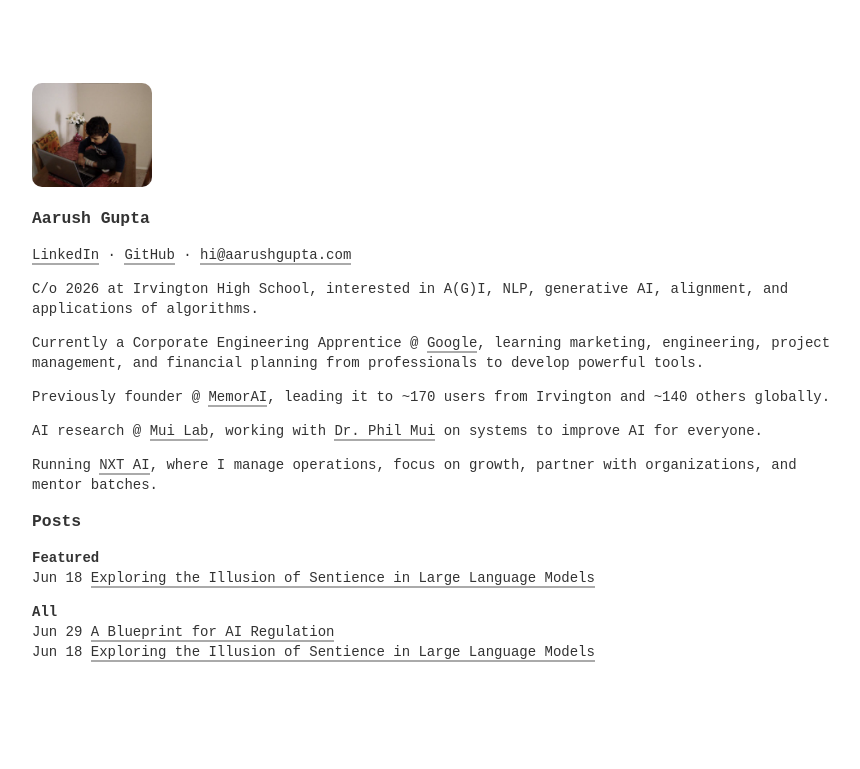
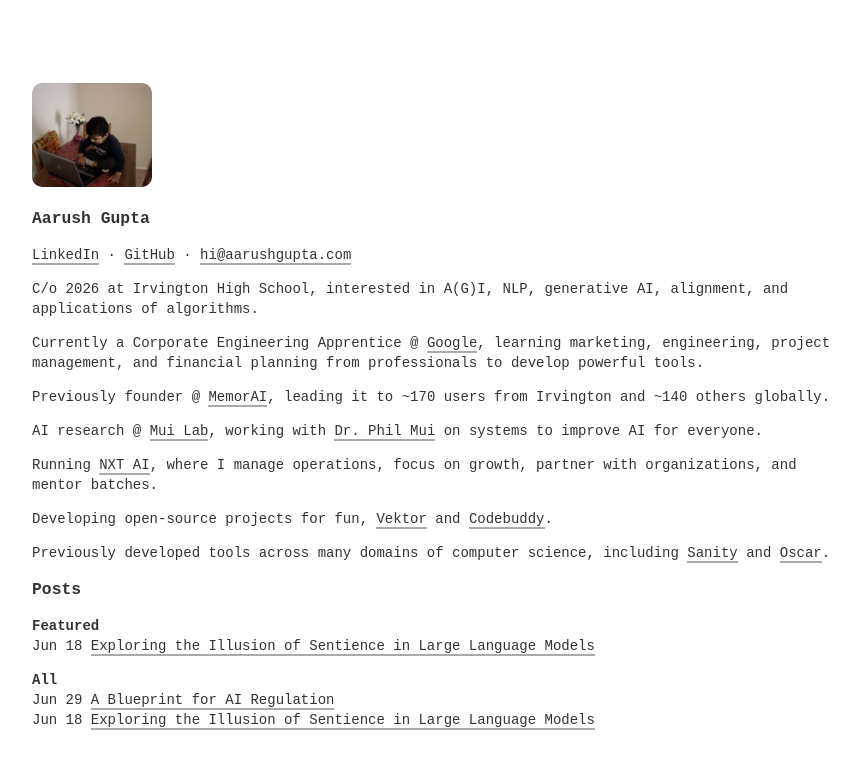
Before and after one commit to notallm/notallm.github.io, a Jekyll site: the page built from index.md, in a window 1280 px wide. Shown: the top 769 px of the page, without its empty margins (208-1068 px from the left). Built offline with Jekyll 4.4.1, drawn with Linux system fonts in a browser that asks for light colours.

Commit message:
add projects and past projects

```diff
--- a/index.md
+++ b/index.md
@@ -16,6 +16,10 @@ AI research @ [Mui Lab](https://sites.google.com/asdrp.org/mui), working with [D
 AI for everyone.
 
 Running [NXT AI](https://nxtai.aarushgupta.com), where I manage operations, focus on growth, partner with organizations, and mentor batches.
+
+Developing open-source projects for fun, [Vektor](https://github.com/notallm/vektor) and [Codebuddy](https://github.com/notallm/codebuddy).
+
+Previously developed tools across many domains of computer science, including [Sanity](https://github.com/notallm/sanity) and [Oscar](https://github.com/notallm/oscar).
 
 ### Posts
 
```
